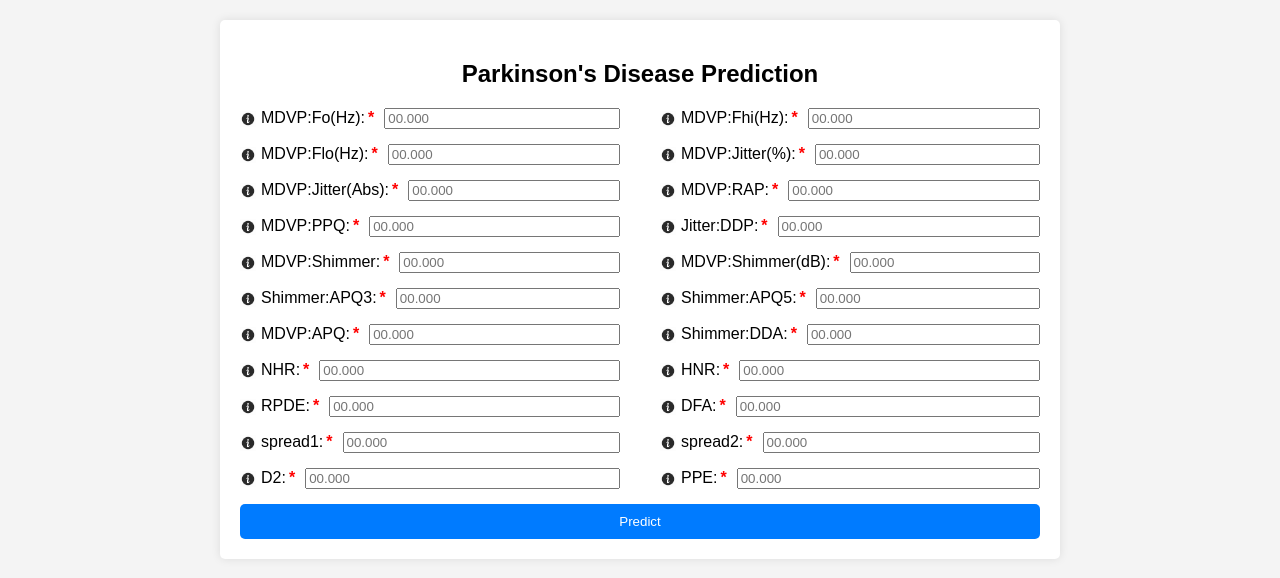
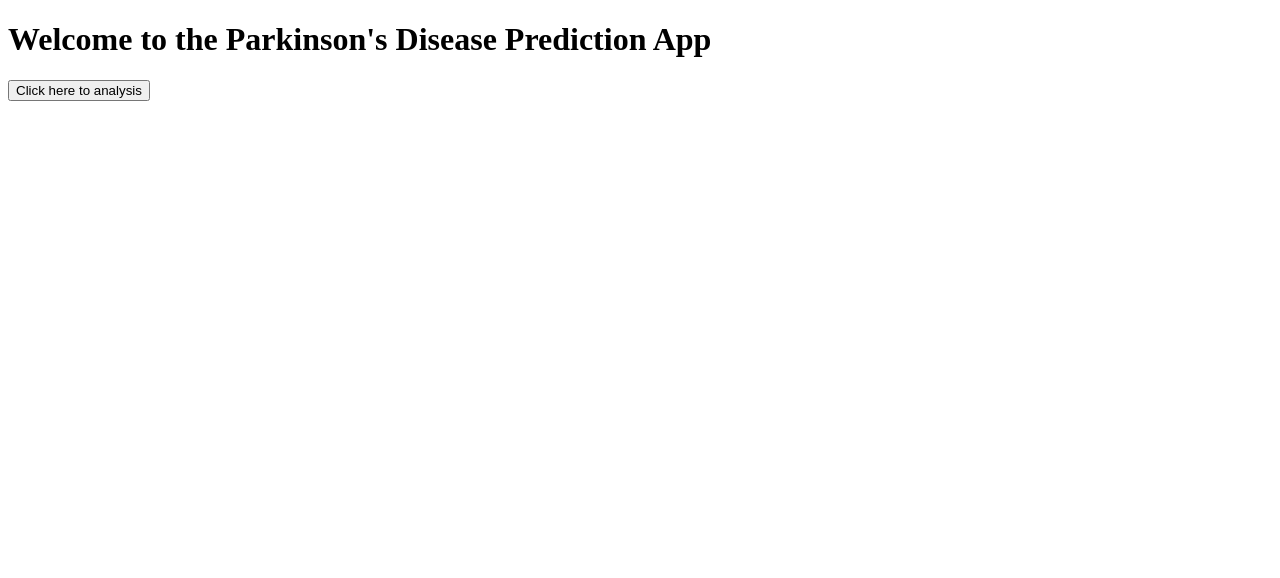
Before and after one commit to mayur1911/Parkinsons-Disease-Prediction, a Flask app: page / in a window 1280 px wide. Shown: the top 578 px of the page. Run offline with Flask 3, Linux system fonts and the light colour scheme; parts of the project's set-up code (start-up, migrations or seed data) failed here and were passed over.

Commit message:
added home page button
added home page button

```diff
--- a/app.py
+++ b/app.py
@@ -7,50 +7,70 @@ app = Flask(__name__)
 # Load the saved model
 loaded_model = joblib.load('Model/xgboost_model.pkl')
 
+# Route for the home page
 @app.route('/')
 def home():
+    return render_template('index.html')
+
+# Route for the prediction form page
+@app.route('/predict')
+def predict_form():
     return render_template('predict.html')
 
-@app.route('/predict', methods=['POST'])
+@app.route('/result', methods=['GET','POST'])
 def predict():
-    features = [
-        float(request.form['MDVP_Fo']),
-        float(request.form['MDVP_Fhi']),
-        float(request.form['MDVP_Flo']),
-        float(request.form['MDVP_Jitter']),
-        float(request.form['MDVP_Jitter_Abs']),
-        float(request.form['MDVP_RAP']),
-        float(request.form['MDVP_PPQ']),
-        float(request.form['Jitter_DDP']),
-        float(request.form['MDVP_Shimmer']),
-        float(request.form['MDVP_Shimmer_dB']),
-        float(request.form['Shimmer_APQ3']),
-        float(request.form['Shimmer_APQ5']),
-        float(request.form['MDVP_APQ']),
-        float(request.form['Shimmer_DDA']),
-        float(request.form['NHR']),
-        float(request.form['HNR']),
-        float(request.form['RPDE']),
-        float(request.form['DFA']),
-        float(request.form['spread1']),
-        float(request.form['spread2']),
-        float(request.form['D2']),
-        float(request.form['PPE']),
-    ]
+    prediction = None  # Initialize prediction variable
+    try:
+        # Get the values from the form and handle errors in conversion
+        features = [
+            float(request.form.get('MDVP_Fo', 0)),
+            float(request.form.get('MDVP_Fhi', 0)),
+            float(request.form.get('MDVP_Flo', 0)),
+            float(request.form.get('MDVP_Jitter', 0)),
+            float(request.form.get('MDVP_Jitter_Abs', 0)),
+            float(request.form.get('MDVP_RAP', 0)),
+            float(request.form.get('MDVP_PPQ', 0)),
+            float(request.form.get('Jitter_DDP', 0)),
+            float(request.form.get('MDVP_Shimmer', 0)),
+            float(request.form.get('MDVP_Shimmer_dB', 0)),
+            float(request.form.get('Shimmer_APQ3', 0)),
+            float(request.form.get('Shimmer_APQ5', 0)),
+            float(request.form.get('MDVP_APQ', 0)),
+            float(request.form.get('Shimmer_DDA', 0)),
+            float(request.form.get('NHR', 0)),
+            float(request.form.get('HNR', 0)),
+            float(request.form.get('RPDE', 0)),
+            float(request.form.get('DFA', 0)),
+            float(request.form.get('spread1', 0)),
+            float(request.form.get('spread2', 0)),
+            float(request.form.get('D2', 0)),
+            float(request.form.get('PPE', 0)),
+        ]
 
-    input_df = pd.DataFrame([features], columns=[
-        'MDVP:Fo(Hz)', 'MDVP:Fhi(Hz)', 'MDVP:Flo(Hz)',
-        'MDVP:Jitter(%)', 'MDVP:Jitter(Abs)', 'MDVP:RAP',
-        'MDVP:PPQ', 'Jitter:DDP', 'MDVP:Shimmer',
-        'MDVP:Shimmer(dB)', 'Shimmer:APQ3', 'Shimmer:APQ5',
-        'MDVP:APQ', 'Shimmer:DDA', 'NHR', 'HNR',
-        'RPDE', 'DFA', 'spread1', 'spread2',
-        'D2', 'PPE'
-    ])
+        # Create DataFrame for model prediction
+        input_df = pd.DataFrame([features], columns=[
+            'MDVP:Fo(Hz)', 'MDVP:Fhi(Hz)', 'MDVP:Flo(Hz)',
+            'MDVP:Jitter(%)', 'MDVP:Jitter(Abs)', 'MDVP:RAP',
+            'MDVP:PPQ', 'Jitter:DDP', 'MDVP:Shimmer',
+            'MDVP:Shimmer(dB)', 'Shimmer:APQ3', 'Shimmer:APQ5',
+            'MDVP:APQ', 'Shimmer:DDA', 'NHR', 'HNR',
+            'RPDE', 'DFA', 'spread1', 'spread2',
+            'D2', 'PPE'
+        ])
 
-    prediction = loaded_model.predict(input_df)
-    result = "Parkinson's Disease Detected" if prediction[0] == 1 else "No Parkinson's Disease"
-    return render_template('predict.html', prediction=result)
+        # Predict the result
+        prediction_result  = loaded_model.predict(input_df)
+        # Set the prediction message based on the output
+        if prediction_result[0] == 1:
+            prediction = "Parkinson's Disease Detected"
+        else:
+            prediction = "No Parkinson's Disease"
+
+
+
+    except Exception as e:
+                prediction = f"Error: {str(e)}"
+    return render_template('predict.html', prediction=prediction)
 
 if __name__ == '__main__':
     app.run(debug=True)
--- /dev/null
+++ b/templates/index.html
@@ -0,0 +1,15 @@
+<!DOCTYPE html>
+<html lang="en">
+<head>
+    <meta charset="UTF-8">
+    <meta name="viewport" content="width=device-width, initial-scale=1.0">
+    <title>Parkinson's Disease Prediction</title>
+    <!-- <link rel="stylesheet" href="static/style.css">  Link to your CSS file if you have one -->
+</head>
+<body>
+    <h1>Welcome to the Parkinson's Disease Prediction App</h1>
+    <a href="/predict">
+        <button>Click here to analysis</button>
+    </a>
+</body>
+</html>
--- a/templates/predict.html
+++ b/templates/predict.html
@@ -2,27 +2,26 @@
 <html lang="en">
 
 <head>
-    <meta charset="UTF-8">
-    <meta name="viewport" content="width=device-width, initial-scale=1.0">
+    <meta charset="UTF-8" />
+    <meta name="viewport" content="width=device-width, initial-scale=1.0" />
     <title>Parkinson's Disease Prediction</title>
-    <link rel="stylesheet" href="{{ url_for('static', filename='css/style.css') }}">
+    <link rel="stylesheet" href="{{ url_for('static', filename='css/style.css') }}" />
 </head>
 
 <body>
     <div class="container">
         <h2>Parkinson's Disease Prediction</h2>
-        <form action="/predict" method="POST" class="form-grid">
-            <form action="/predict" method="POST" class="form-grid">
+        <form action="/result" method="POST" class="form-grid">
             <div class="form-group">
                 <label>
                     <span class="info-container">
                         <img src="{{ url_for('static', filename='assets/info-icon.png') }}" alt="Info"
-                                class="info-icon">
+                            class="info-icon" />
                         <span class="tooltip">Fundamental frequency of voice (MDVP:Fo) measured in Hertz
                             (Hz).</span>
                     </span>
                     MDVP:Fo(Hz): <span class="required-field">*</span>
-                        <input type="number" step="any" name="MDVP_Fo" placeholder="00.000" required>
+                    <input type="number" step="any" name="MDVP_Fo" placeholder="00.000" required />
                 </label>
             </div>
 
@@ -30,250 +29,254 @@
                 <label>
                     <span class="info-container">
                         <img src="{{ url_for('static', filename='assets/info-icon.png') }}" alt="Info"
-                                class="info-icon">
+                            class="info-icon" />
                         <span class="tooltip">Maximum fundamental frequency (MDVP:Fhi) measured in Hertz
                             (Hz).</span>
                     </span>
                     MDVP:Fhi(Hz): <span class="required-field">*</span>
-                        <input type="number" step="any" name="MDVP_Fhi" placeholder="00.000" required>
+                    <input type="number" step="any" name="MDVP_Fhi" placeholder="00.000" required />
                 </label>
             </div>
             <div class="form-group">
                 <label>
                     <span class="info-container">
                         <img src="{{ url_for('static', filename='assets/info-icon.png') }}" alt="Info"
-                                class="info-icon">
+                            class="info-icon" />
                         <span class="tooltip">Minimum fundamental frequency (MDVP:Flo) measured in Hertz
                             (Hz).</span>
                     </span>
                     MDVP:Flo(Hz):<span class="required-field">*</span>
-                        <input type="number" step="any" name="MDVP_Flo" placeholder="00.000" required>
+                    <input type="number" step="any" name="MDVP_Flo" placeholder="00.000" required />
                 </label>
             </div>
             <div class="form-group">
                 <label>
                     <span class="info-container">
                         <img src="{{ url_for('static', filename='assets/info-icon.png') }}" alt="Info"
-                                class="info-icon">
+                            class="info-icon" />
                         <span class="tooltip">MDVP:Jitter(%) is a measure of frequency variation as a
                             percentage.</span>
                     </span>
                     MDVP:Jitter(%):<span class="required-field">*</span>
-                        <input type="number" step="any" name="MDVP_Jitter" placeholder="00.000" required>
+                    <input type="number" step="any" name="MDVP_Jitter" placeholder="00.000" required />
                 </label>
             </div>
             <div class="form-group">
                 <label>
                     <span class="info-container">
                         <img src="{{ url_for('static', filename='assets/info-icon.png') }}" alt="Info"
-                                class="info-icon">
-                            <span class="tooltip">MDVP:Jitter(Abs) is the absolute variation in frequency (Hz).</span>
+                            class="info-icon" />
+                        <span class="tooltip">MDVP:Jitter(Abs) is the absolute variation in frequency
+                            (Hz).</span>
                     </span>
                     MDVP:Jitter(Abs):<span class="required-field">*</span>
-                        <input type="number" step="any" name="MDVP_Jitter_Abs" placeholder="00.000" required>
+                    <input type="number" step="any" name="MDVP_Jitter_Abs" placeholder="00.000" required />
                 </label>
             </div>
             <div class="form-group">
                 <label>
                     <span class="info-container">
                         <img src="{{ url_for('static', filename='assets/info-icon.png') }}" alt="Info"
-                                class="info-icon">
+                            class="info-icon" />
                         <span class="tooltip">MDVP:RAP is the Relative Average Perturbation, which measures
                             short-term variability of pitch.</span>
                     </span>
                     MDVP:RAP:<span class="required-field">*</span>
-                        <input type="number" step="any" name="MDVP_RAP" placeholder="00.000" required>
+                    <input type="number" step="any" name="MDVP_RAP" placeholder="00.000" required />
                 </label>
             </div>
             <div class="form-group">
                 <label>
                     <span class="info-container">
                         <img src="{{ url_for('static', filename='assets/info-icon.png') }}" alt="Info"
-                                class="info-icon">
+                            class="info-icon" />
                         <span class="tooltip">MDVP:PPQ is the Pitch Perturbation Quotient, indicating vocal
                             frequency variation.</span>
                     </span>
                     MDVP:PPQ:<span class="required-field">*</span>
-                        <input type="number" step="any" name="MDVP_PPQ" placeholder="00.000" required>
+                    <input type="number" step="any" name="MDVP_PPQ" placeholder="00.000" required />
                 </label>
             </div>
             <div class="form-group">
                 <label>
                     <span class="info-container">
                         <img src="{{ url_for('static', filename='assets/info-icon.png') }}" alt="Info"
-                                class="info-icon">
-                            <span class="tooltip">Jitter:DDP is the Degree of Depolarization for jitter, a voice quality
-                                measure.</span>
+                            class="info-icon" />
+                        <span class="tooltip">Jitter:DDP is the Degree of Depolarization for jitter, a voice
+                            quality measure.</span>
                     </span>
                     Jitter:DDP:<span class="required-field">*</span>
-                        <input type="number" step="any" name="Jitter_DDP" placeholder="00.000" required>
+                    <input type="number" step="any" name="Jitter_DDP" placeholder="00.000" required />
                 </label>
             </div>
             <div class="form-group">
                 <label>
                     <span class="info-container">
                         <img src="{{ url_for('static', filename='assets/info-icon.png') }}" alt="Info"
-                                class="info-icon">
-                            <span class="tooltip">MDVP:Shimmer measures amplitude variation in voice signals.</span>
+                            class="info-icon" />
+                        <span class="tooltip">MDVP:Shimmer measures amplitude variation in voice
+                            signals.</span>
                     </span>
                     MDVP:Shimmer:<span class="required-field">*</span>
-                        <input type="number" step="any" name="MDVP_Shimmer" placeholder="00.000" required>
+                    <input type="number" step="any" name="MDVP_Shimmer" placeholder="00.000" required />
                 </label>
             </div>
             <div class="form-group">
                 <label>
                     <span class="info-container">
                         <img src="{{ url_for('static', filename='assets/info-icon.png') }}" alt="Info"
-                                class="info-icon">
+                            class="info-icon" />
                         <span class="tooltip">MDVP:Shimmer(dB) is the Shimmer in decibels, indicating vocal
                             amplitude variation.</span>
                     </span>
                     MDVP:Shimmer(dB):<span class="required-field">*</span>
-                        <input type="number" step="any" name="MDVP_Shimmer_dB" placeholder="00.000" required>
+                    <input type="number" step="any" name="MDVP_Shimmer_dB" placeholder="00.000" required />
                 </label>
             </div>
             <div class="form-group">
                 <label>
                     <span class="info-container">
                         <img src="{{ url_for('static', filename='assets/info-icon.png') }}" alt="Info"
-                                class="info-icon">
-                            <span class="tooltip">Shimmer:APQ3 is the 3-point Amplitude Perturbation Quotient, measuring
-                                vocal stability.</span>
+                            class="info-icon" />
+                        <span class="tooltip">Shimmer:APQ3 is the 3-point Amplitude Perturbation Quotient,
+                            measuring vocal stability.</span>
                     </span>
                     Shimmer:APQ3:<span class="required-field">*</span>
-                        <input type="number" step="any" name="Shimmer_APQ3" placeholder="00.000" required>
+                    <input type="number" step="any" name="Shimmer_APQ3" placeholder="00.000" required />
                 </label>
             </div>
             <div class="form-group">
                 <label>
                     <span class="info-container">
                         <img src="{{ url_for('static', filename='assets/info-icon.png') }}" alt="Info"
-                                class="info-icon">
+                            class="info-icon" />
                         <span class="tooltip">Shimmer:APQ5 is the 5-point Amplitude Perturbation Quotient for
                             amplitude variation.</span>
                     </span>
                     Shimmer:APQ5:<span class="required-field">*</span>
-                        <input type="number" step="any" name="Shimmer_APQ5" placeholder="00.000" required>
+                    <input type="number" step="any" name="Shimmer_APQ5" placeholder="00.000" required />
                 </label>
             </div>
             <div class="form-group">
                 <label>
                     <span class="info-container">
                         <img src="{{ url_for('static', filename='assets/info-icon.png') }}" alt="Info"
-                                class="info-icon">
-                            <span class="tooltip">MDVP:APQ is another Amplitude Perturbation Quotient used for analyzing
-                                shimmer.</span>
+                            class="info-icon" />
+                        <span class="tooltip">MDVP:APQ is another Amplitude Perturbation Quotient used for
+                            analyzing shimmer.</span>
                     </span>
                     MDVP:APQ:<span class="required-field">*</span>
-                        <input type="number" step="any" name="MDVP_APQ" placeholder="00.000" required>
+                    <input type="number" step="any" name="MDVP_APQ" placeholder="00.000" required />
                 </label>
             </div>
             <div class="form-group">
                 <label>
                     <span class="info-container">
                         <img src="{{ url_for('static', filename='assets/info-icon.png') }}" alt="Info"
-                                class="info-icon">
+                            class="info-icon" />
                         <span class="tooltip">Shimmer:DDA is the average difference in amplitude for voice
                             signals.</span>
                     </span>
                     Shimmer:DDA:<span class="required-field">*</span>
-                        <input type="number" step="any" name="Shimmer_DDA" placeholder="00.000" required>
+                    <input type="number" step="any" name="Shimmer_DDA" placeholder="00.000" required />
                 </label>
             </div>
             <div class="form-group">
                 <label>
                     <span class="info-container">
                         <img src="{{ url_for('static', filename='assets/info-icon.png') }}" alt="Info"
-                                class="info-icon">
+                            class="info-icon" />
                         <span class="tooltip">NHR is the Noise to Harmonics Ratio, indicating breathiness or
                             hoarseness in voice.</span>
                     </span>
                     NHR:<span class="required-field">*</span>
-                        <input type="number" step="any" name="NHR" placeholder="00.000" required>
+                    <input type="number" step="any" name="NHR" placeholder="00.000" required />
                 </label>
             </div>
             <div class="form-group">
                 <label>
                     <span class="info-container">
                         <img src="{{ url_for('static', filename='assets/info-icon.png') }}" alt="Info"
-                                class="info-icon">
+                            class="info-icon" />
                         <span class="tooltip">HNR is the Harmonics to Noise Ratio, representing vocal
                             quality.</span>
                     </span>
                     HNR:<span class="required-field">*</span>
-                        <input type="number" step="any" name="HNR" placeholder="00.000" required>
+                    <input type="number" step="any" name="HNR" placeholder="00.000" required />
                 </label>
             </div>
             <div class="form-group">
                 <label>
                     <span class="info-container">
                         <img src="{{ url_for('static', filename='assets/info-icon.png') }}" alt="Info"
-                                class="info-icon">
-                            <span class="tooltip">RPDE is Recurrence Period Density Entropy, which is used to measure
-                                voice signal complexity.</span>
+                            class="info-icon" />
+                        <span class="tooltip">RPDE is Recurrence Period Density Entropy, which is used to
+                            measure voice signal complexity.</span>
                     </span>
                     RPDE:<span class="required-field">*</span>
-                        <input type="number" step="any" name="RPDE" placeholder="00.000" required>
+                    <input type="number" step="any" name="RPDE" placeholder="00.000" required />
                 </label>
             </div>
             <div class="form-group">
                 <label>
                     <span class="info-container">
                         <img src="{{ url_for('static', filename='assets/info-icon.png') }}" alt="Info"
-                                class="info-icon">
+                            class="info-icon" />
                         <span class="tooltip">DFA: Detrended Fluctuation Analysis, a method used to measure
-                                long-term correlations in time series data like voice signals.</span>
+                            long-term correlations in time series data like voice
+                            signals.</span>
                     </span>
                     DFA:<span class="required-field">*</span>
-                        <input type="number" step="any" name="DFA" placeholder="00.000" required>
+                    <input type="number" step="any" name="DFA" placeholder="00.000" required />
                 </label>
             </div>
             <div class="form-group">
                 <label>
                     <span class="info-container">
                         <img src="{{ url_for('static', filename='assets/info-icon.png') }}" alt="Info"
-                                class="info-icon">
+                            class="info-icon" />
                         <span class="tooltip">Spread1: Non-linear measure of fundamental frequency (pitch)
                             variation, typically representing signal spread.</span>
                     </span>
                     spread1:<span class="required-field">*</span>
-                        <input type="number" step="any" name="spread1" placeholder="00.000" required>
+                    <input type="number" step="any" name="spread1" placeholder="00.000" required />
                 </label>
             </div>
             <div class="form-group">
                 <label>
                     <span class="info-container">
                         <img src="{{ url_for('static', filename='assets/info-icon.png') }}" alt="Info"
-                                class="info-icon">
-                            <span class="tooltip">Spread2: Another non-linear measure related to spread1, typically
-                                representing additional aspects of signal variability.</span>
+                            class="info-icon" />
+                        <span class="tooltip">Spread2: Another non-linear measure related to spread1,
+                            typically representing additional aspects of signal
+                            variability.</span>
                     </span>
                     spread2:<span class="required-field">*</span>
-                        <input type="number" step="any" name="spread2" placeholder="00.000" required>
+                    <input type="number" step="any" name="spread2" placeholder="00.000" required />
                 </label>
             </div>
             <div class="form-group">
                 <label>
                     <span class="info-container">
                         <img src="{{ url_for('static', filename='assets/info-icon.png') }}" alt="Info"
-                                class="info-icon">
+                            class="info-icon" />
                         <span class="tooltip">D2: Correlation dimension, a measure used in voice analysis to
                             quantify the complexity of voice signals.</span>
                     </span>
                     D2:<span class="required-field">*</span>
-                        <input type="number" step="any" name="D2" placeholder="00.000" required>
+                    <input type="number" step="any" name="D2" placeholder="00.000" required />
                 </label>
             </div>
             <div class="form-group">
                 <label>
                     <span class="info-container">
                         <img src="{{ url_for('static', filename='assets/info-icon.png') }}" alt="Info"
-                                class="info-icon">
-                            <span class="tooltip">PPE: Pitch Period Entropy, a measure used to quantify the randomness
-                                in pitch variations in voice signals.</span>
+                            class="info-icon" />
+                        <span class="tooltip">PPE: Pitch Period Entropy, a measure used to quantify the
+                            randomness in pitch variations in voice signals.</span>
                     </span>
                     PPE:<span class="required-field">*</span>
-                        <input type="number" step="any" name="PPE" placeholder="00.000" required>
+                    <input type="number" step="any" name="PPE" placeholder="00.000" required />
                 </label>
             </div>
 
```
Lines whose indentation alone changed are shown as unchanged.
